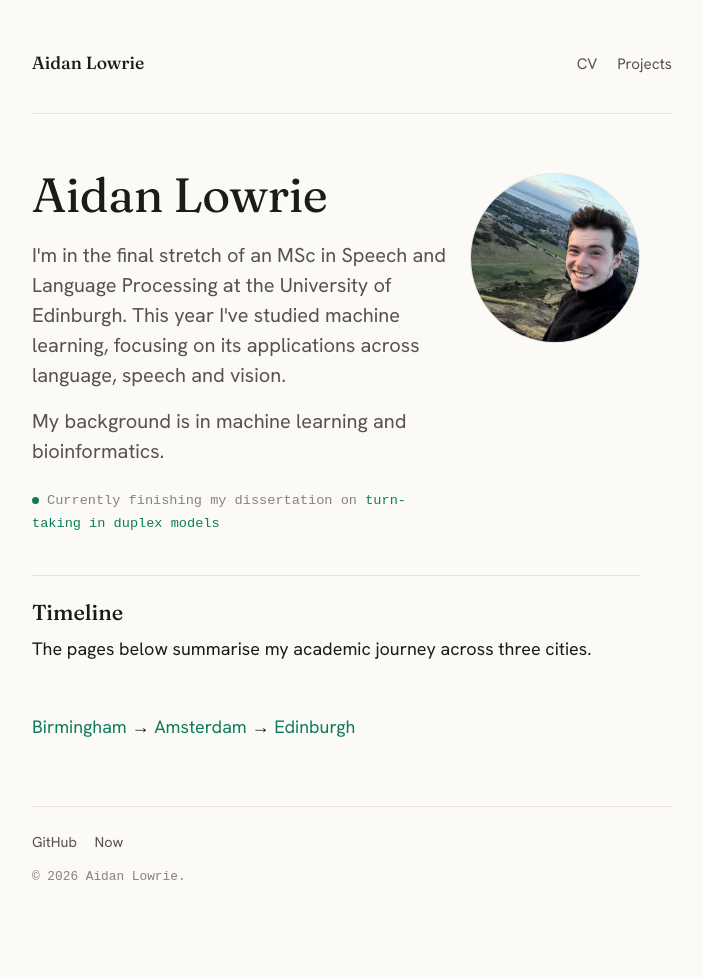
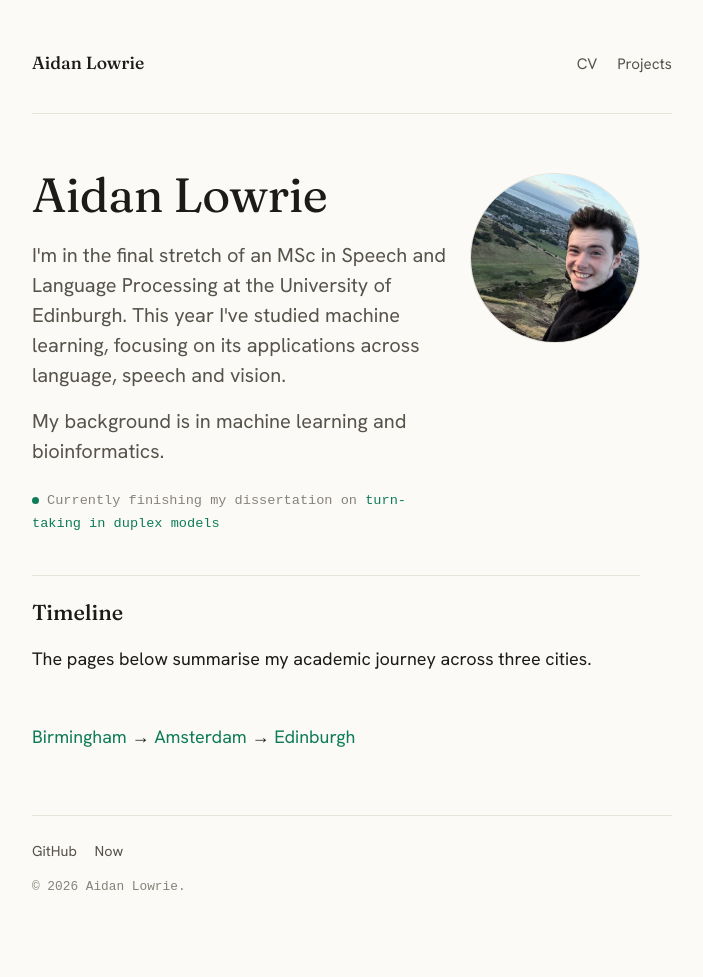
Before and after one commit to aidanlowrie/aidanlowrie.github.io, a Jekyll site: the page built from index.html, in a window 1280 px wide. Shown: the whole page, without its empty margins (288-991 px from the left). Built offline with Jekyll 4.4.1, drawn with Linux system fonts in a browser that asks for light colours; some web fonts are replaced.

Commit message:
Normalize Timeline spacing to match paragraph spacing (1.1rem)

```diff
--- a/assets/css/style.scss
+++ b/assets/css/style.scss
@@ -53,7 +53,7 @@ a:hover { color:var(--accent-ink); text-decoration:underline; text-underline-off
 h1,h2,h3 { font-family:var(--serif); font-weight:500; color:var(--ink); line-height:1.2; }
 .page-title { font-size:2rem; margin:0 0 1.25rem; }
 h2 { font-size:1.35rem; margin:2.25rem 0 0.75rem; }
-.home-about h2 { margin:0 0 0.5rem; }
+.home-about h2 { margin:0 0 1.1rem; }
 h3 { font-family:var(--sans); font-size:1.05rem; font-weight:500; margin:1.5rem 0 0.5rem; }
 p { margin:0 0 1.1rem; }
 article p { overflow-wrap:break-word; }
```
